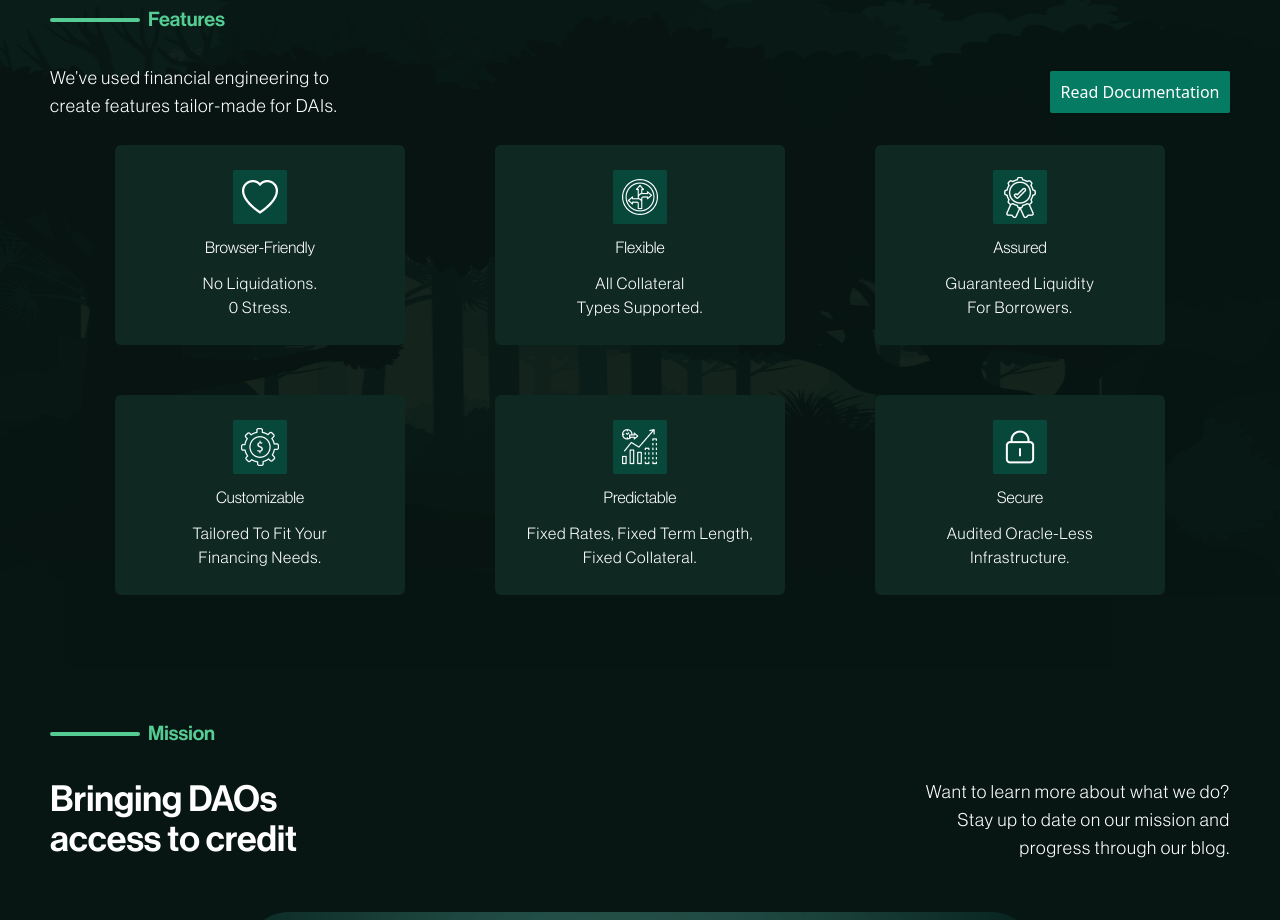
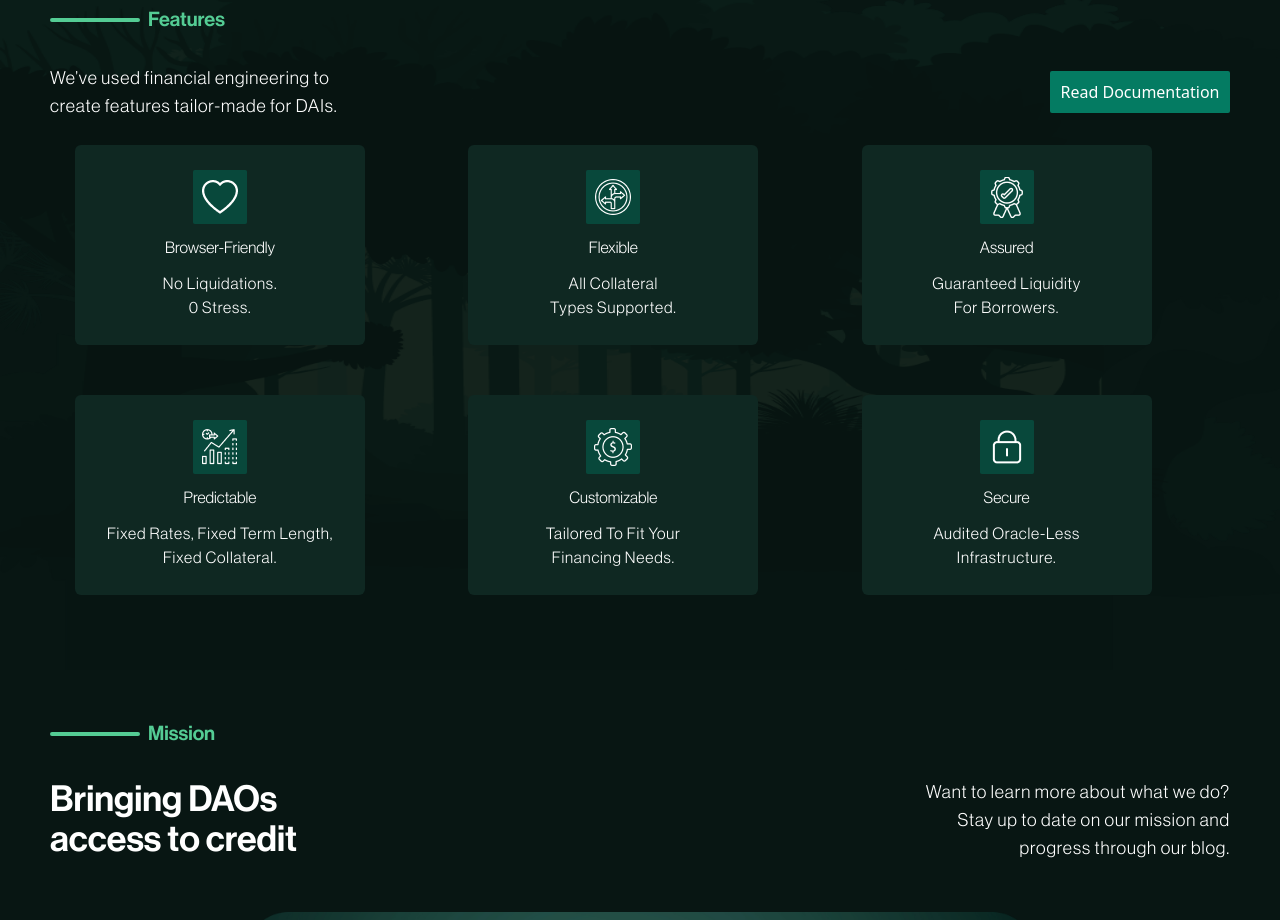
Before and after one commit to JLegacy-AI/arbor-finance-landing-page, a website built with Vite: page index.html in a window 1280 px wide. Shown: the part 1480-2400 px from the top of the page. Built offline with nearby package versions, Linux system fonts and the light colour scheme.

Commit message:
Large Screen Update

```diff
--- a/index.html
+++ b/index.html
@@ -51,7 +51,7 @@
           with DeFi natives.
         </p>
       </div>
-      <div class="w-full flex space-x-0  md:space-x-16 justify-center flex-wrap">
+      <div class="w-full flex space-x-0 md:space-x-16 justify-center flex-wrap">
         <div class="flex justify-center flex-col items-center">
           <img class="w-28 sm:w-36 relative top-12 sm:top-16" src="./assets/images/convertible.png">
           <div class="min-w-[350px] min-h-[250px] sm: bg-primary-color-2 flex flex-col justify-center items-center p-[20px] rounded-md">
@@ -92,8 +92,8 @@
         </button>
       </div>
 
-      <div class="flex flex-1 max-w-full flex-wrap md:basis-4/12 justify-evenly items-center">
-
+      <div class="flex flex-1 max-w-full flex-wrap justify-evenly items-center">
+        <div class="basis-0 md:basis-4/12">
           <div class="w-[290px] h-[200px] bg-primary-color-2 flex justify-center items-center flex-col space-y-3 rounded-md m-[25px] p-[5px]">
             <img src="./assets/images/icon-1.png">
             <h4 class="text-white font-[neue-haas-light]">Browser-Friendly</h4>
@@ -102,6 +102,9 @@
               0 Stress.
             </p>
           </div>
+        </div>
+
+        <div class="basis-0 md:basis-4/12">
           <div class="w-[290px] h-[200px] bg-primary-color-2 flex justify-center items-center flex-col space-y-3  rounded-md m-[25px] p-[5px]">
             <img src="./assets/images/icon-2.png">
             <h4 class="text-white font-[neue-haas-light]">Flexible</h4>
@@ -110,6 +113,9 @@
               types supported.
             </p>
           </div>
+        </div>
+
+        <div class="basis-0 md:basis-4/12">
           <div class="w-[290px] h-[200px] bg-primary-color-2 flex justify-center items-center flex-col space-y-3  rounded-md m-[25px] p-[5px]">
             <img src="./assets/images/icon-3.png">
             <h4 class="text-white font-[neue-haas-light]">Assured</h4>
@@ -118,6 +124,20 @@
               for borrowers.
             </p>
           </div>
+        </div>
+
+        <div class="basis-0 md:basis-4/12">
+          <div class="w-[290px] h-[200px] bg-primary-color-2 flex justify-center items-center flex-col space-y-3  rounded-md m-[25px] p-[5px]">
+            <img src="./assets/images/icon-5.png">
+            <h4 class="text-white font-[neue-haas-light]">Predictable</h4>
+            <p class="text-white font-[neue-haas-light] capitalize tracking-wider text-center">
+              Fixed rates, fixed term length, <br/>
+              fixed collateral.
+            </p>
+          </div>
+        </div>
+
+        <div class="basis-0 md:basis-4/12">
           <div class="w-[290px] h-[200px] bg-primary-color-2 flex justify-center items-center flex-col space-y-3  rounded-md m-[25px] p-[5px]">
             <img src="./assets/images/icon-4.png">
             <h4 class="text-white font-[neue-haas-light]">Customizable</h4>
@@ -126,14 +146,9 @@
               financing needs.
             </p>
           </div>
-          <div class="w-[290px] h-[200px] bg-primary-color-2 flex justify-center items-center flex-col space-y-3  rounded-md m-[25px] p-[5px]">
-            <img src="./assets/images/icon-5.png">
-            <h4 class="text-white font-[neue-haas-light]">Predictable</h4>
-            <p class="text-white font-[neue-haas-light] capitalize tracking-wider text-center">
-              Fixed rates, fixed term length, <br/>
-              fixed collateral.
-            </p>
-          </div>
+        </div>
+
+        <div class="basis-0 md:basis-4/12">
           <div class="w-[290px] h-[200px] bg-primary-color-2 flex justify-center items-center flex-col space-y-3  rounded-md m-[25px] p-[5px]">
             <img src="./assets/images/icon-6.png">
             <h4 class="text-white font-[neue-haas-light]">Secure</h4>
@@ -143,6 +158,8 @@
             </p>
           </div>
         </div>
+
+      </div>
 
     </div>
     <!-- Features Section End -->
--- a/tailwind.config.cjs
+++ b/tailwind.config.cjs
@@ -10,7 +10,7 @@ module.exports = {
         '320':'320px',
         '375':'375px',
         '425':'425px',
-        '490':'490px',
+        '800':'800px',
       },
       colors:{
         'primary-color':'#081613',
```
